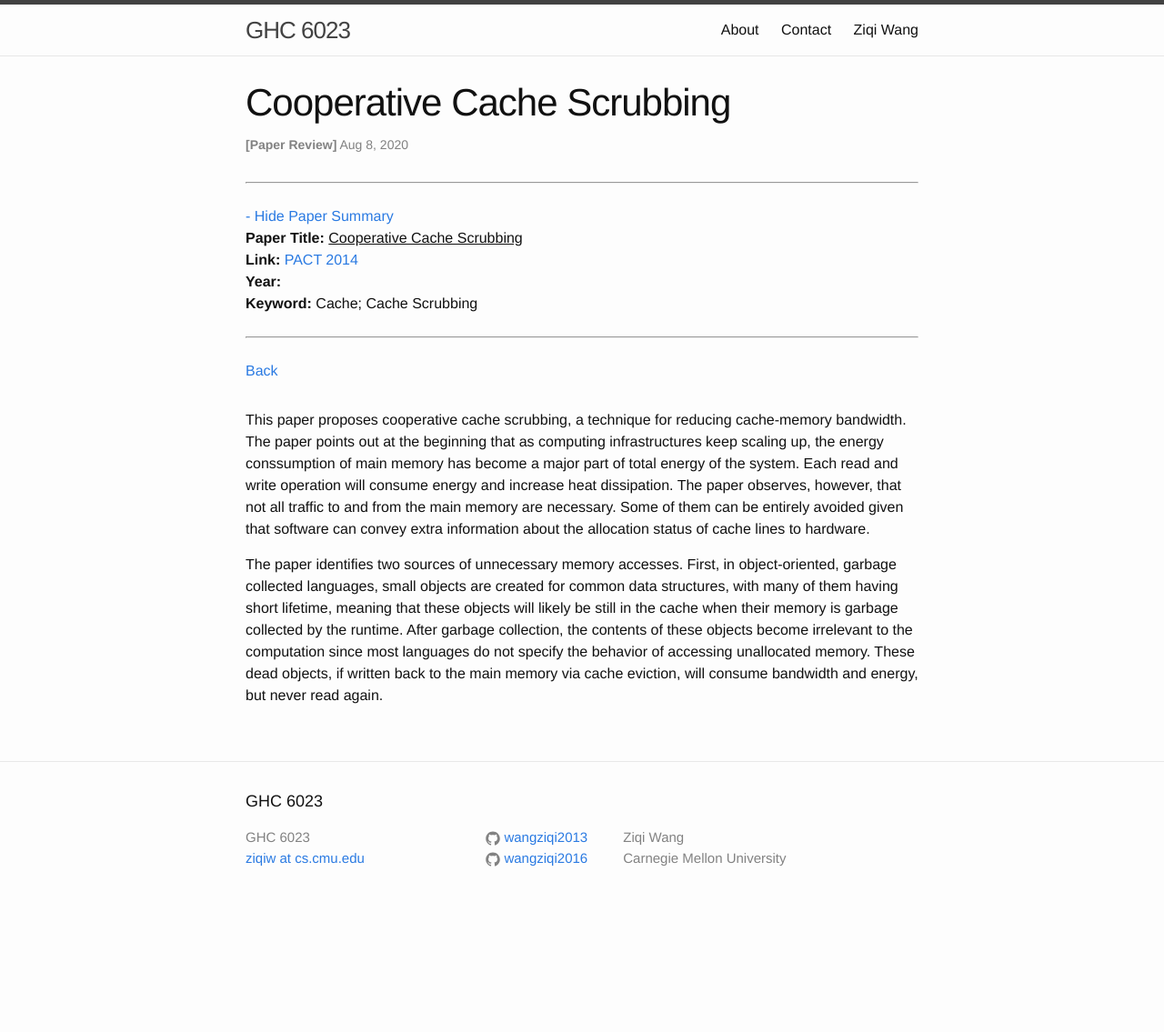
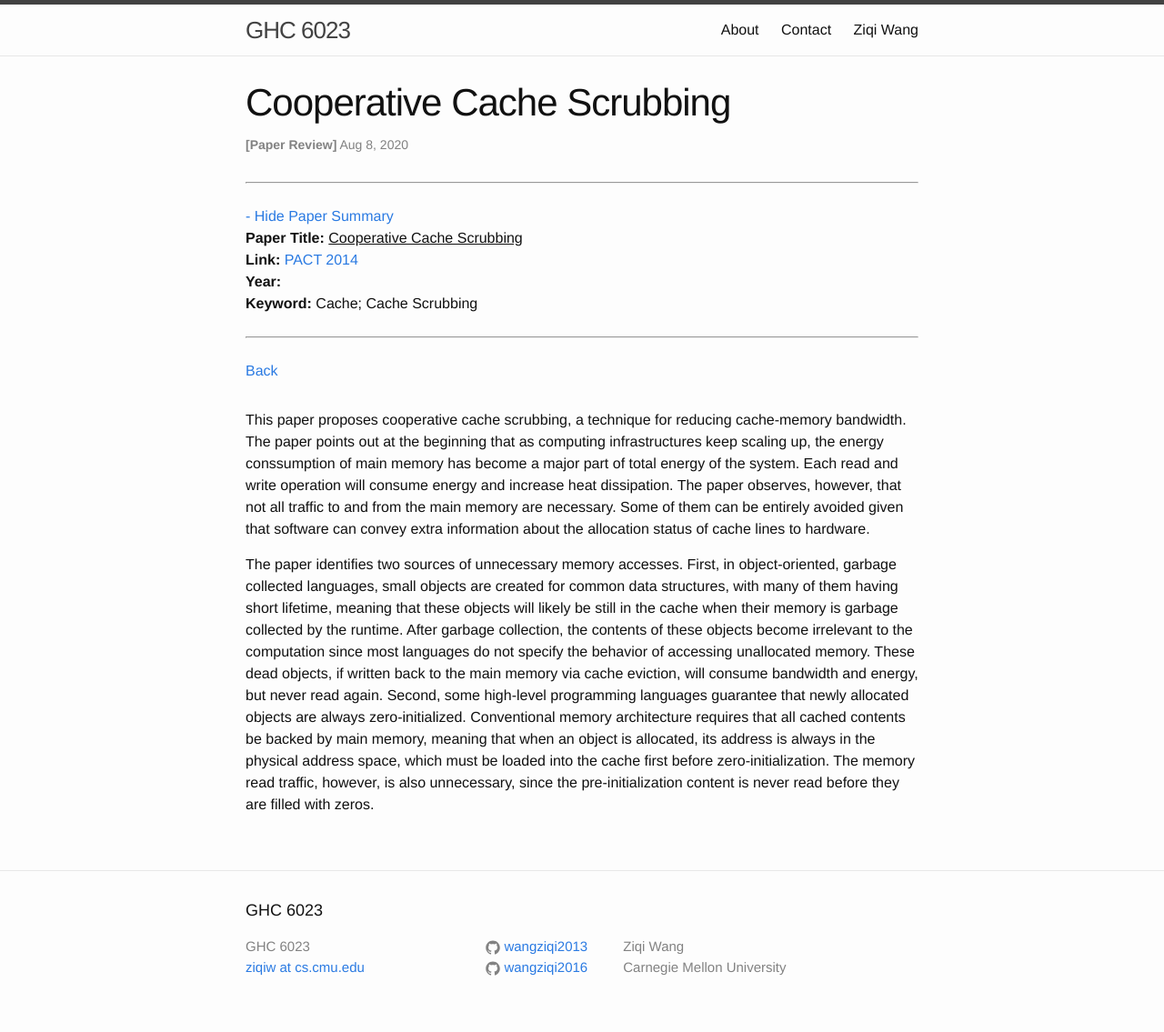
Before and after one commit to wangziqi2013/wangziqi2013.github.io, a Jekyll site: the page built from _posts/2020-08-07-cooperative-cache-scrubbing.markdown, in a window 1280 px wide. Shown: the whole page at 91% size. Built offline with Jekyll 4.4.1, drawn with Linux system fonts in a browser that asks for light colours; before the commit the page ends 1015 px from its top, so only the background shows below that.

Commit message:
Adding zero init

```diff
--- a/_posts/2020-08-07-cooperative-cache-scrubbing.markdown
+++ b/_posts/2020-08-07-cooperative-cache-scrubbing.markdown
@@ -25,3 +25,8 @@ objects will likely be still in the cache when their memory is garbage collected
 the contents of these objects become irrelevant to the computation since most languages do not specify the behavior of
 accessing unallocated memory. These dead objects, if written back to the main memory via cache eviction, will consume
 bandwidth and energy, but never read again.
+Second, some high-level programming languages guarantee that newly allocated objects are always zero-initialized.
+Conventional memory architecture requires that all cached contents be backed by main memory, meaning that when
+an object is allocated, its address is always in the physical address space, which must be loaded into the cache first
+before zero-initialization. The memory read traffic, however, is also unnecessary, since the pre-initialization
+content is never read before they are filled with zeros.
```
